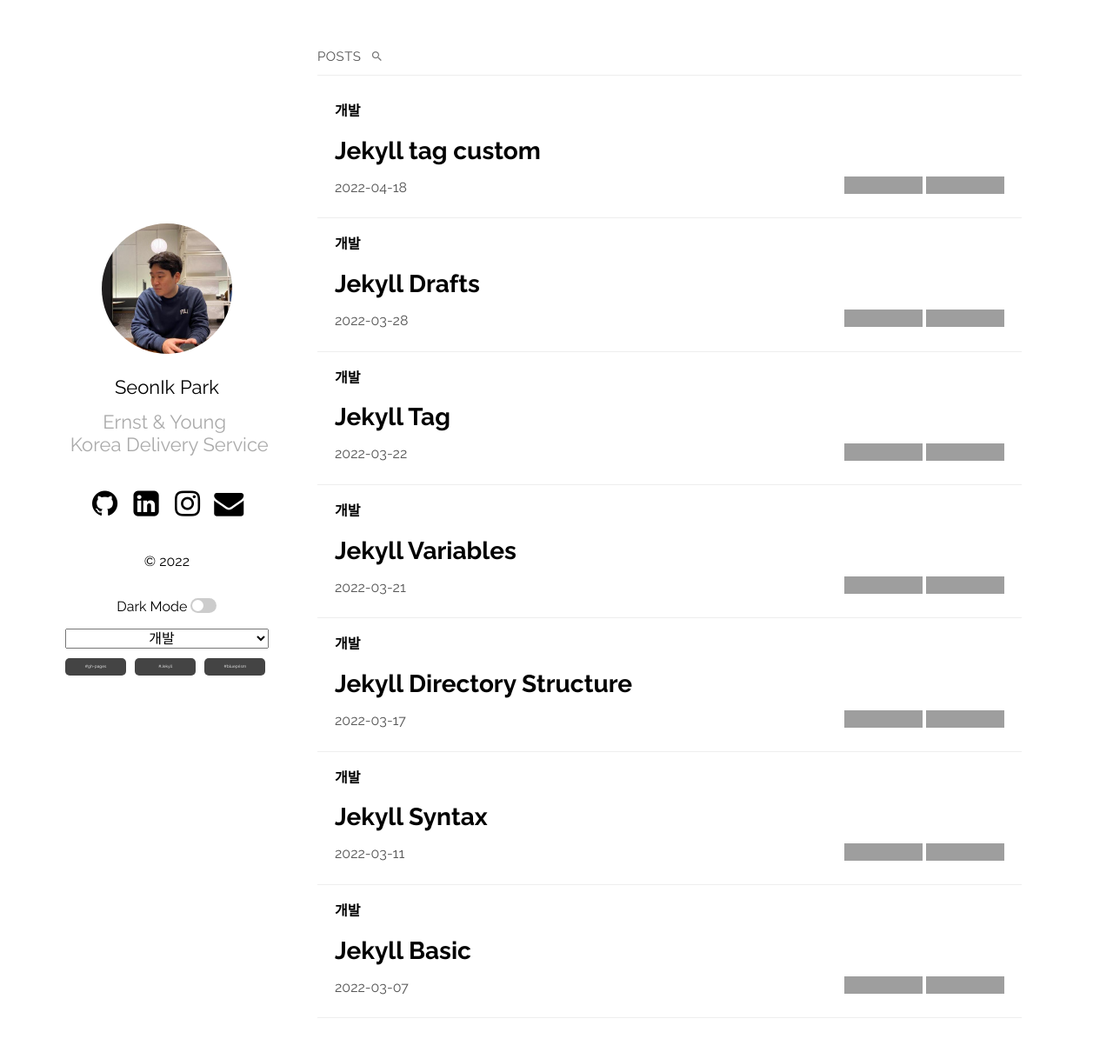
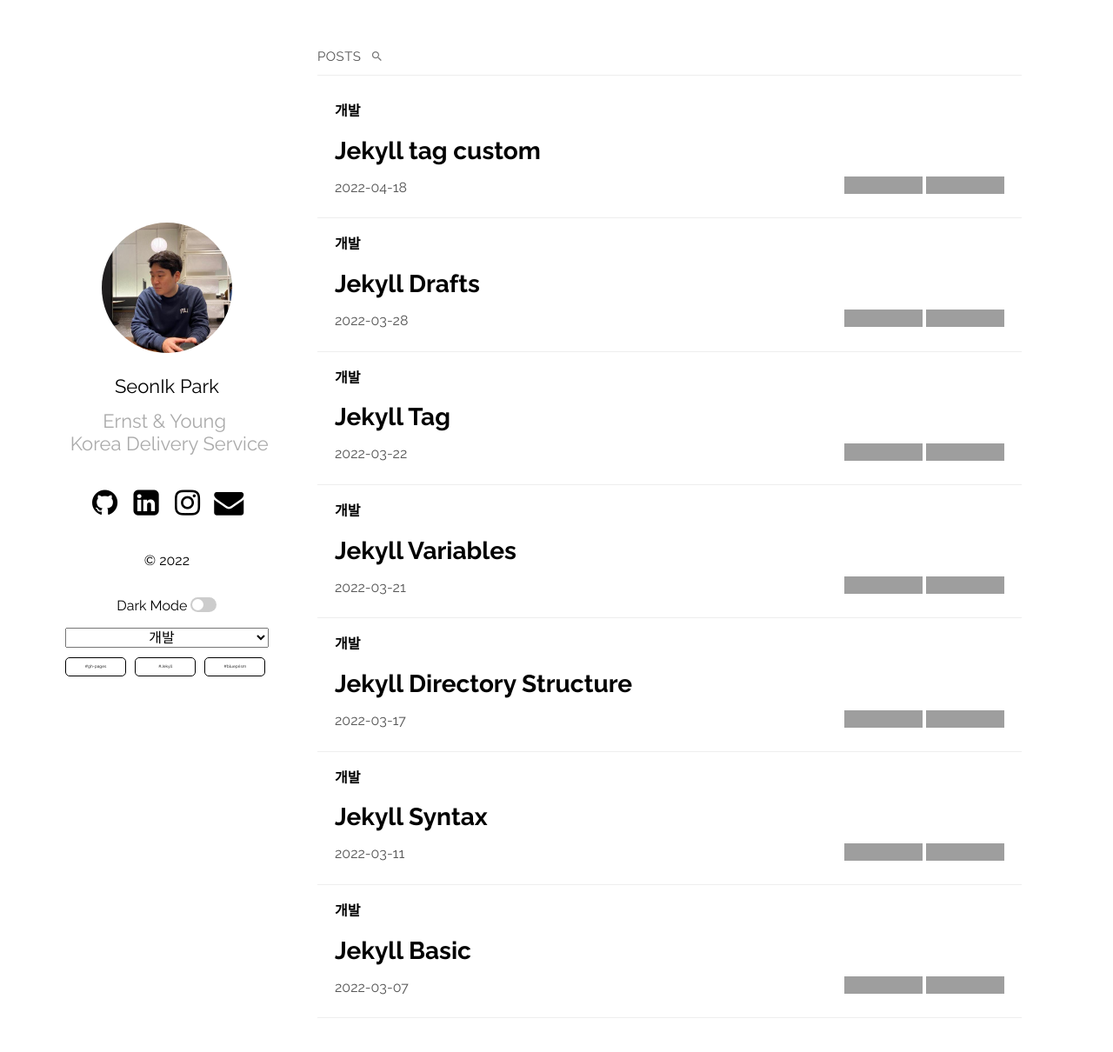
Before and after one commit to parksimis/parksimis.github.io, a Jekyll site: the page built from index.md, in a window 1280 px wide and 1216 px high. Shown: the top 1210 px of the window at 87% size. Built offline with Jekyll 4.4.1, drawn with Linux system fonts in a browser that asks for light colours; some web fonts are replaced; grey boxes are pictures that could not be loaded.

Commit message:
Style : Modify tag box hover

```diff
--- a/_sass/plain.scss
+++ b/_sass/plain.scss
@@ -372,8 +372,13 @@
 }
 
 .box {
-  background-color: #444;
-  color: #fff;
+  border: solid 1px black;
   border-radius: 5px;
   font-size: 30%;
 }
+
+.box:hover {
+  background-color: #2E2E38;
+  color: #DDC809;
+  font-weight: bold;
+}
```
